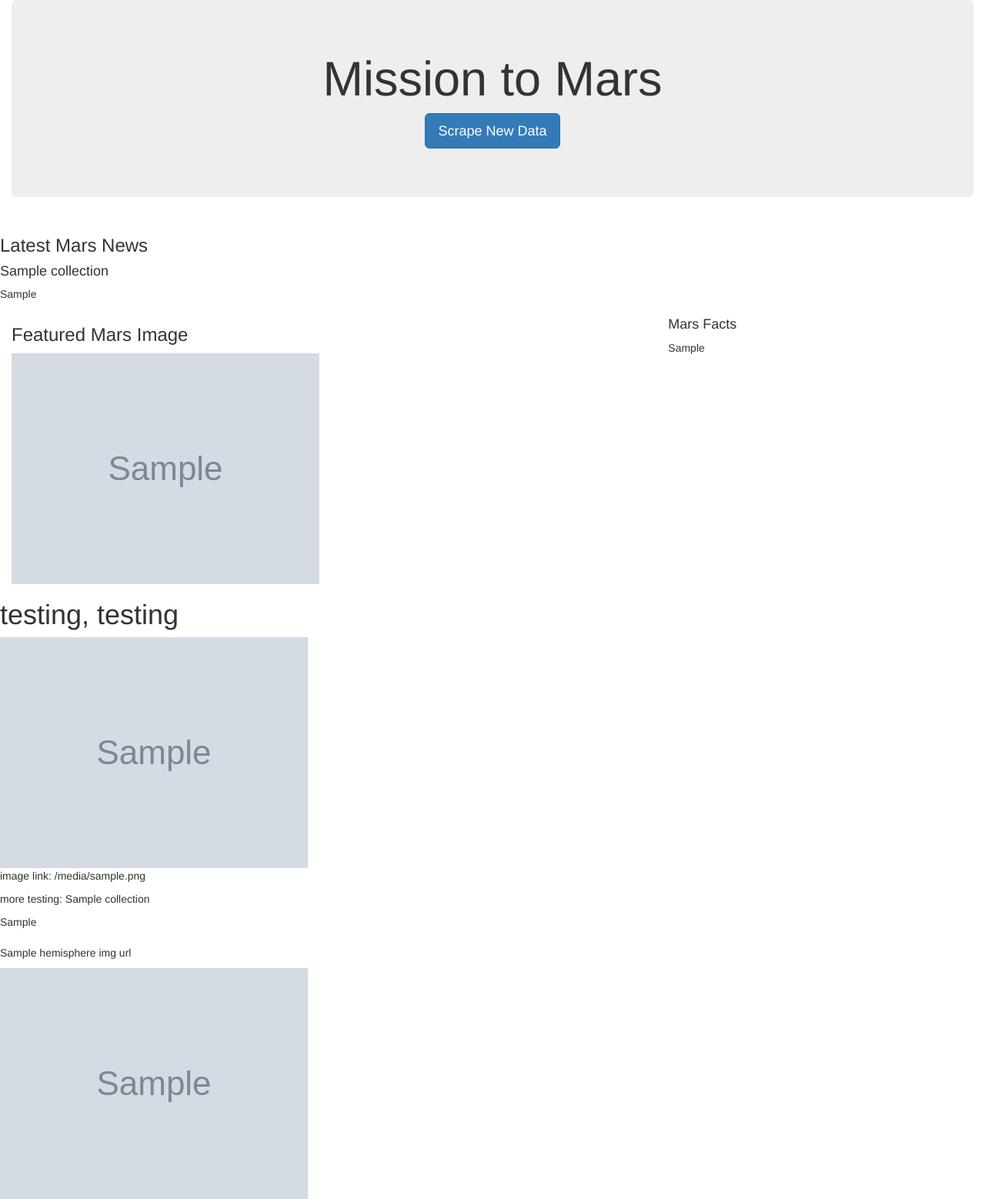
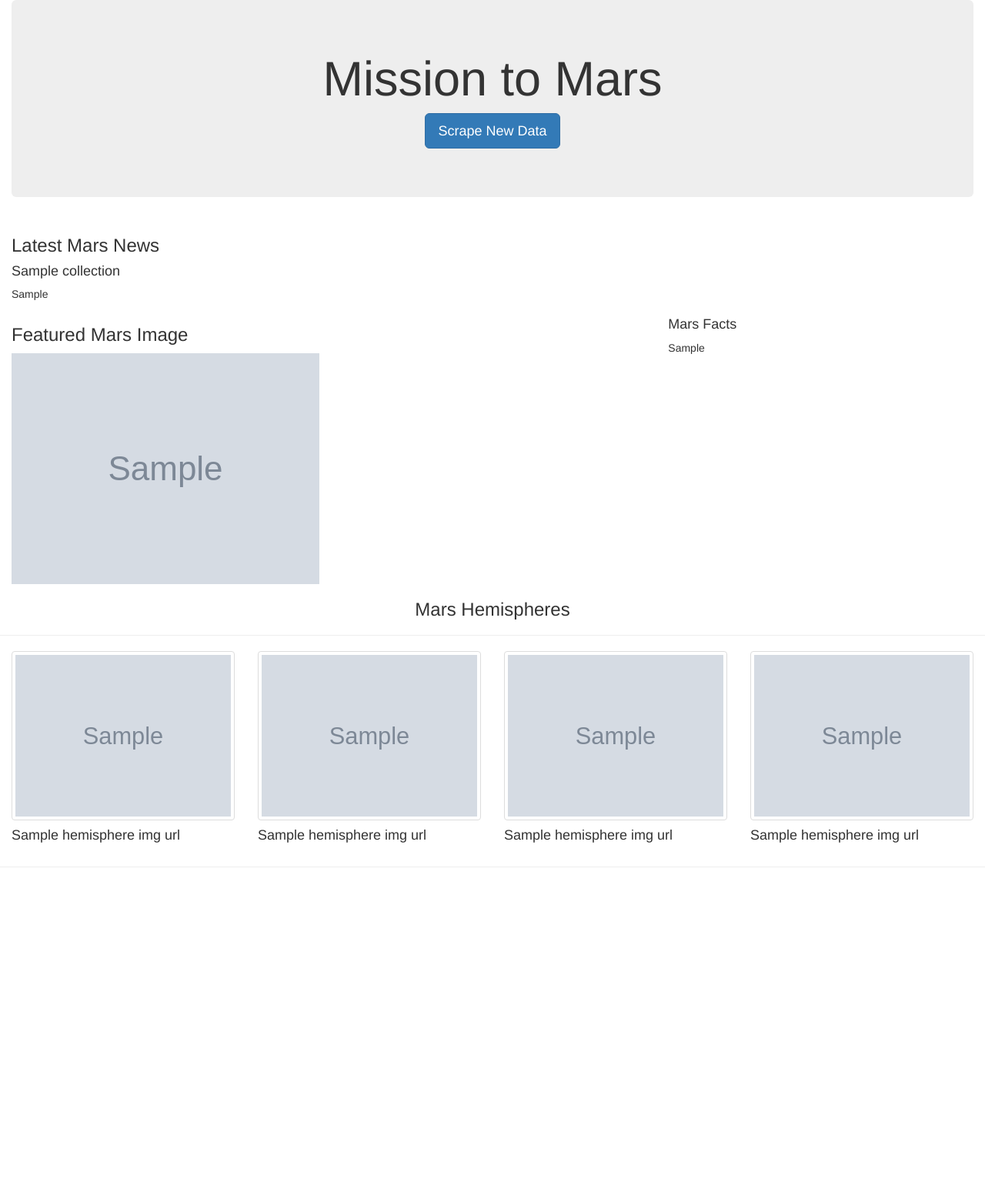
Before and after one commit to kellnergp/mars-web-scraping, a Flask app: page / in a window 1280 px wide. Shown: the whole page at 77% size. After the commit the page ends 1127 px from the top, so only its background shows below. Run offline with Flask 2, Linux system fonts and the light colour scheme; grey boxes marked "Sample" are stand-in pictures; a database or web service that is not in the repository returns one stand-in record (values such as "Sample title"); some libraries are stand-ins or nearby versions.

Commit message:
template: added hemisphere cards, removed test code; took screenshots of finished app display

```diff
--- a/Missions_to_Mars/templates/index.html
+++ b/Missions_to_Mars/templates/index.html
@@ -16,9 +16,11 @@
       <p><a class="btn btn-primary btn-lg" href="/scrape" role="button">Scrape New Data</a></p>
     </div>
     <div class="row">
-      <h3>Latest Mars News</h3>
-      <h4>{{ mission_data.news_title }}</h4>
-      <p>{{ mission_data.news_p }}</p>
+      <div class="col-md-12">
+        <h3>Latest Mars News</h3>
+        <h4>{{ mission_data.news_title }}</h4>
+        <p>{{ mission_data.news_p }}</p>
+      </div>
     </div>
     <div class="row">
       <div class="col-md-8">
@@ -32,24 +34,37 @@
         </div>
       </div>
     </div>
+    <div class="row">
+      <h3 style="text-align:center">Mars Hemispheres</h3>
+      <hr>
+      <div class="col-md-3">
+        <div class="card border-info mb-3" style="width: 100%;">
+          <img class="card-img-top img-thumbnail" src="{{ mission_data.hemisphere_img_urls[0].img_url }}" alt=hemi1>
+          <h4 class="card-title">{{ mission_data.hemisphere_img_urls[0].title}}</h4>
+        </div>
+      </div>
+      <div class="col-md-3">
+        <div class="card border-info mb-3" style="width: 100%;">
+          <img class="card-img-top img-thumbnail" src="{{ mission_data.hemisphere_img_urls[1].img_url }}" alt=hemi2>
+          <h4 class="card-title">{{ mission_data.hemisphere_img_urls[1].title}}</h4>
+        </div>
+      </div>
+      <div class="col-md-3">
+        <div class="card border-info mb-3" style="width: 100%;">
+          <img class="card-img-top img-thumbnail" src="{{ mission_data.hemisphere_img_urls[2].img_url }}" alt=hemi3>
+          <h4 class="card-title">{{ mission_data.hemisphere_img_urls[2].title}}</h4>
+        </div>
+      </div>
+      <div class="col-md-3">
+        <div class="card border-info mb-3" style="width: 100%;">
+          <img class="card-img-top img-thumbnail" src="{{ mission_data.hemisphere_img_urls[3].img_url }}" alt=hemi4>
+          <h4 class="card-title">{{ mission_data.hemisphere_img_urls[3].title}}</h4>
+        </div>
+      </div>
+    </div>
+    <div class="row">
+      <hr>
+    </div>
   </div>
 
-
-
-
-
-
-
-  <h1>testing, testing</h1>
-  <img src= "{{ mission_data.featured_img_url }}" alt="testing">
-  <p>image link: {{ mission_data.featured_img_url }}</p>
-  <p>more testing: {{ mission_data.news_title }} </p>
-
-  <div class="table">
-    <table>{{ mission_data.comparisons_html | safe }}</table>
-  </div>
-  <p>
-    {{ mission_data.hemisphere_img_urls[0].title}}
-  </p>
-  <img src= "{{ mission_data.hemisphere_img_urls[0].img_url }}">
 </body>
```
Also changed, not shown: 2 other files.
